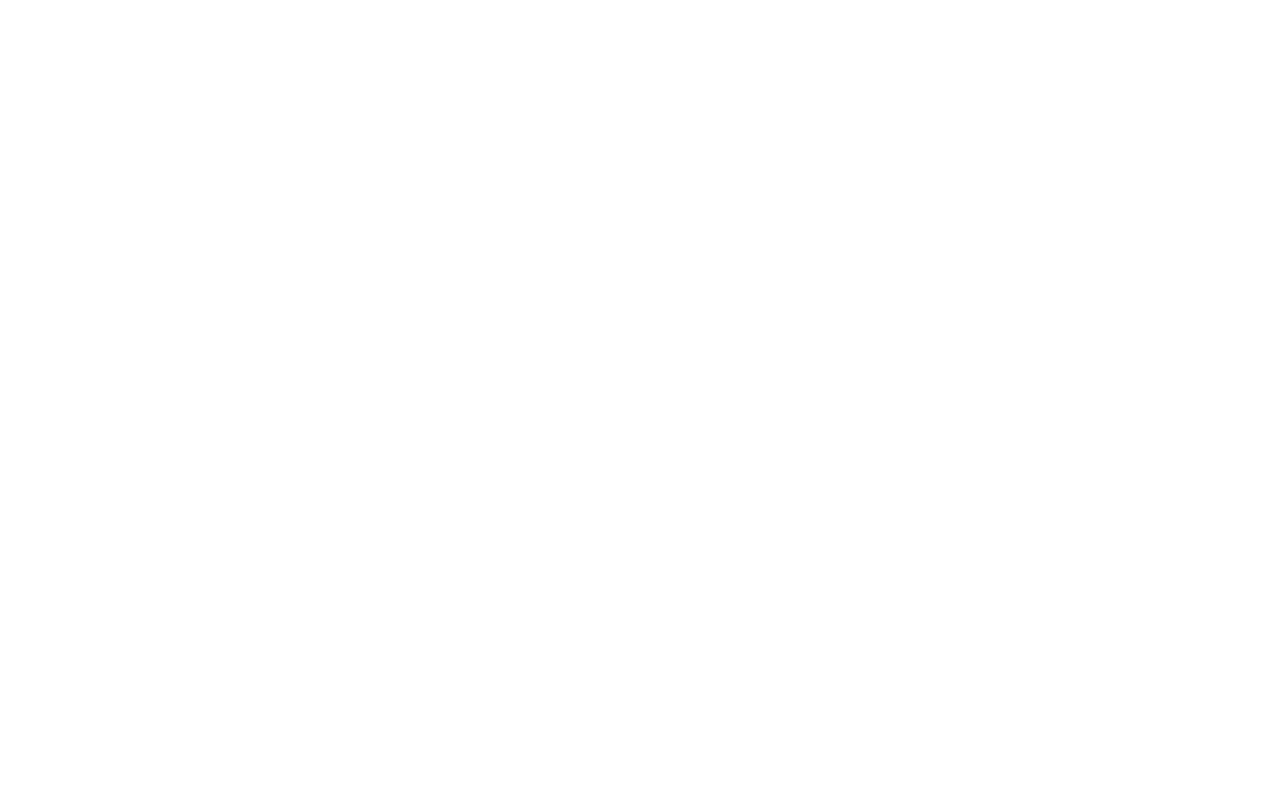
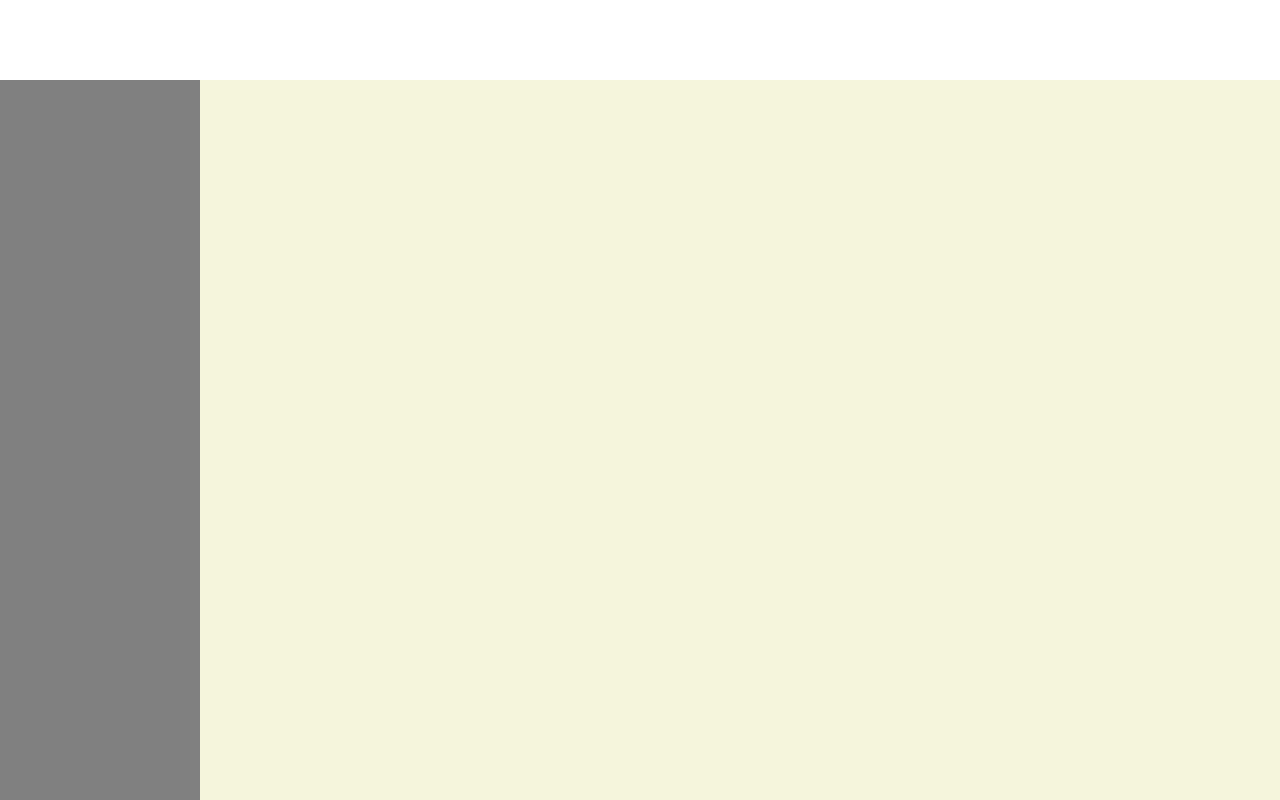
Before and after one commit to coyo-hm/movie_review_web_service, a React (Create React App) app: page / in a window 1280 px wide. Built offline with nearby package versions, Linux system fonts and the light colour scheme.

Commit message:
STYLE: Set MainLayout

```diff
--- a/src/components/common/MainHeader.tsx
+++ b/src/components/common/MainHeader.tsx
@@ -1,9 +1,14 @@
-import styled from "@emotion/styled";
+import styled from '@emotion/styled';
 
-const MainHeaderWrapper = styled.header``;
+const MainHeaderWrapper = styled.header`
+  height: ${(props) => props.theme.layout.headerHeight};
+  width: 100vw;
+  grid-area: header;
+  background-color: white;
+`;
 
 const MainHeader = () => {
-    return <MainHeaderWrapper></MainHeaderWrapper>
-}
+  return <MainHeaderWrapper></MainHeaderWrapper>;
+};
 
-export default MainHeader
+export default MainHeader;
--- /dev/null
+++ b/src/components/common/MainSidebar.tsx
@@ -0,0 +1,11 @@
+import styled from '@emotion/styled';
+
+const MainSidebarWrapper = styled.nav`
+  grid-area: sidebar;
+  background-color: gray;
+`;
+
+const MainSidebar = () => {
+  return <MainSidebarWrapper></MainSidebarWrapper>;
+};
+export default MainSidebar;
--- a/src/layouts/MainLayout.tsx
+++ b/src/layouts/MainLayout.tsx
@@ -1,5 +1,33 @@
+import { Outlet } from 'react-router-dom';
+import styled from '@emotion/styled';
+import MainHeader from '../components/common/MainHeader';
+import MainSidebar from '../components/common/MainSidebar';
+
+const MainLayoutWrapper = styled.main`
+  background-color: beige;
+  height: 100vh;
+  width: 100vw;
+  display: grid;
+  grid-template-areas: 'header header' 'sidebar main';
+  grid-template-rows: ${(props) => props.theme.layout.headerHeight} 1fr;
+  grid-template-columns: ${(props) => props.theme.layout.sidebarWidth} 1fr;
+`;
+
+const MainContentWrapper = styled.main`
+  grid-area: main;
+  overflow: auto;
+`;
+
 const MainLayout = () => {
-    return <></>
-}
+  return (
+    <MainLayoutWrapper>
+      <MainHeader />
+      <MainSidebar />
+      <MainContentWrapper>
+        <Outlet />
+      </MainContentWrapper>
+    </MainLayoutWrapper>
+  );
+};
 
-export default MainLayout
+export default MainLayout;
```
